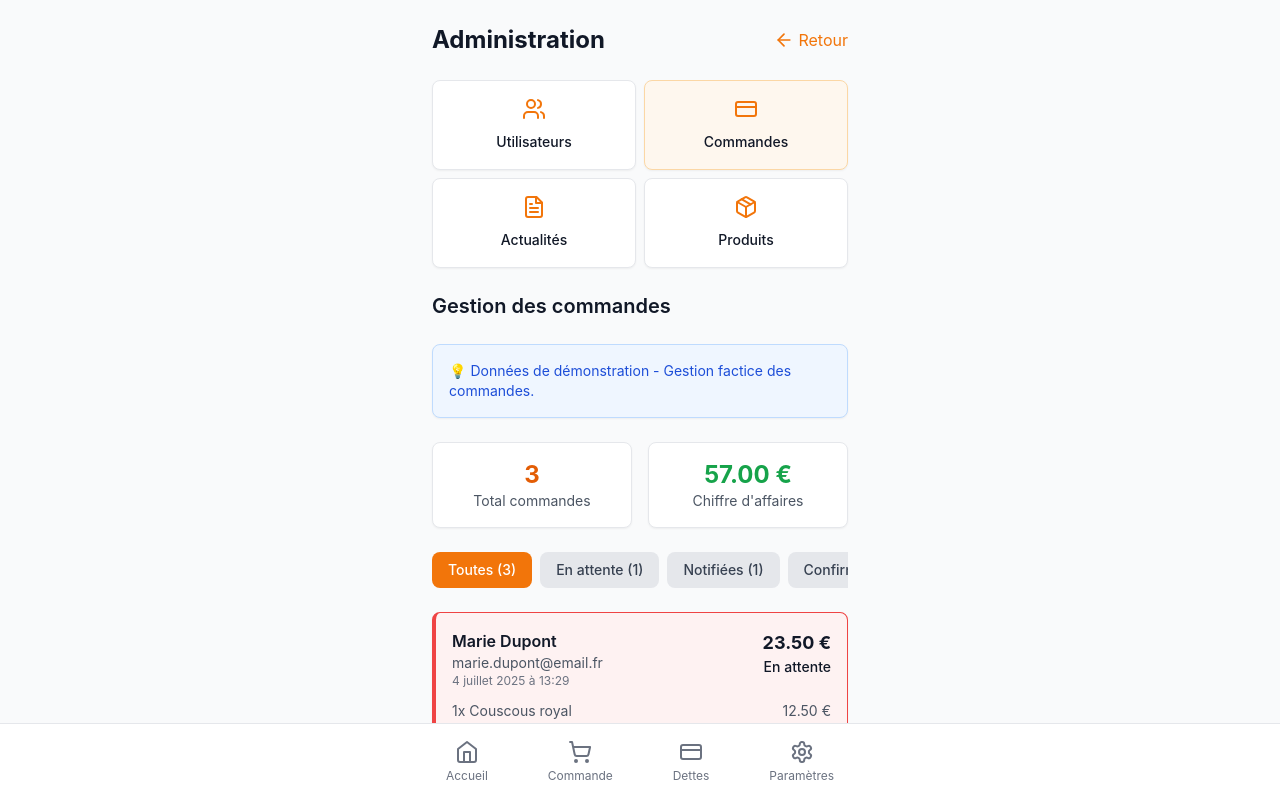
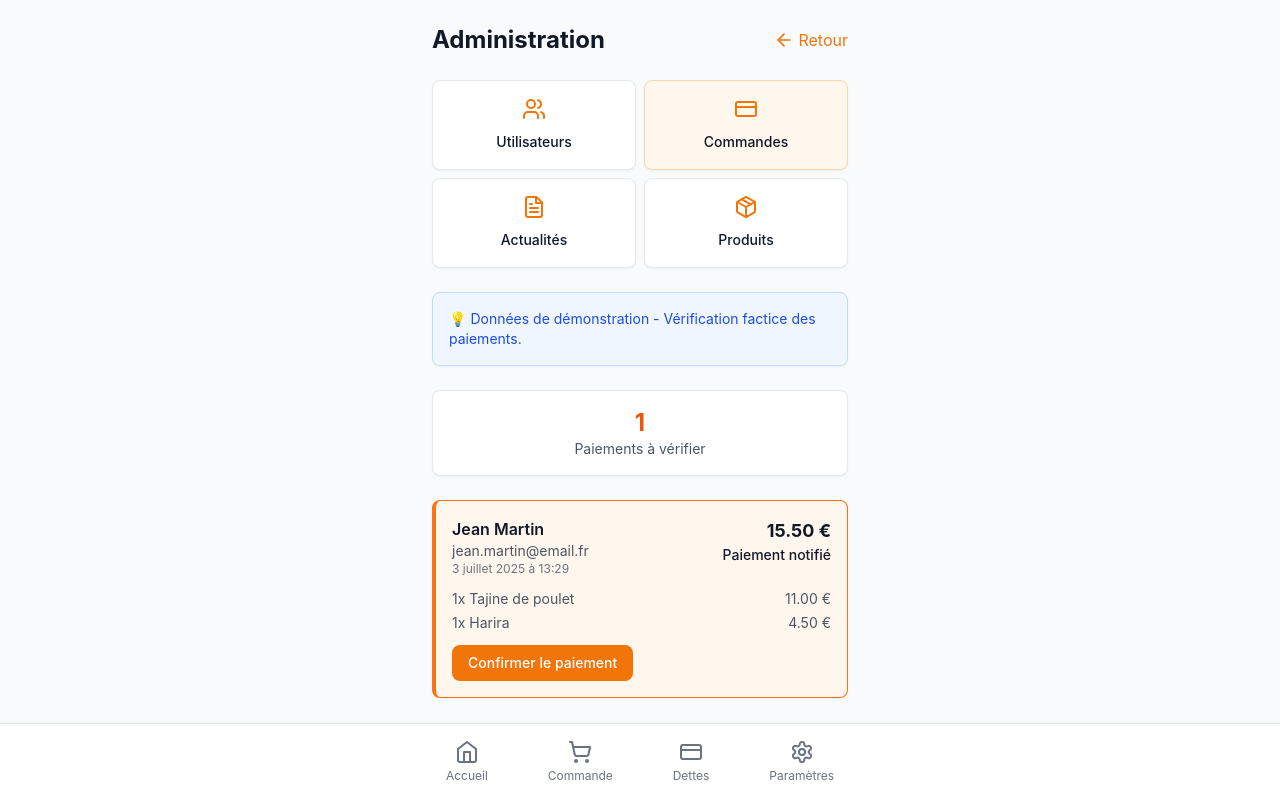
Before and after one commit to TheBatMarch/popotte, a React (Vite) app: page /admin/orders in a window 1280 px wide. Shown: the top 798 px of the page. Built offline with nearby package versions, Linux system fonts and the light colour scheme.

Commit message:
Corriger les titres en double et modifier la gestion des commandes

```diff
--- a/src/pages/Parametres.tsx
+++ b/src/pages/Parametres.tsx
@@ -204,17 +204,17 @@ export function Parametres() {
           {profile?.role === 'admin' && (
             <button
               onClick={() => setCurrentView('orders')}
-              className="card hover:bg-green-50 transition-colors cursor-pointer border-l-4 border-green-500 text-left"
+              className="card hover:bg-orange-50 transition-colors cursor-pointer border-l-4 border-orange-500 text-left"
             >
               <div className="flex items-center space-x-4">
-                <div className="w-12 h-12 bg-green-100 rounded-full flex items-center justify-center">
-                  <CreditCard className="text-green-600" size={24} />
+                <div className="w-12 h-12 bg-orange-100 rounded-full flex items-center justify-center">
+                  <CreditCard className="text-orange-600" size={24} />
                 </div>
                 <div className="flex-1">
-                  <h3 className="font-semibold text-green-900">Gestion des commandes</h3>
-                  <p className="text-sm text-green-600">Suivi des paiements et confirmations</p>
+                  <h3 className="font-semibold text-orange-900">Paiements à vérifier</h3>
+                  <p className="text-sm text-orange-600">Confirmer les paiements notifiés</p>
                 </div>
-                <span className="text-green-400">→</span>
+                <span className="text-orange-400">→</span>
               </div>
             </button>
           )}
@@ -301,7 +301,7 @@ export function Parametres() {
         <h1 className="text-2xl font-bold text-gray-900">
           {currentView === 'main' ? 'Paramètres' :
            currentView === 'users' ? 'Gestion des utilisateurs' :
-           currentView === 'orders' ? 'Gestion des commandes' :
+           currentView === 'orders' ? 'Paiements à vérifier' :
            currentView === 'news' ? 'Gestion des actualités' :
            currentView === 'products' ? 'Gestion des produits' :
            currentView === 'profile' ? 'Mon profil' : 'Paramètres'}
--- a/src/pages/admin/News.tsx
+++ b/src/pages/admin/News.tsx
@@ -113,8 +113,13 @@ export function News() {
 
   return (
     <div className="space-y-6">
+      <div className="card bg-blue-50 border-blue-200">
+        <p className="text-sm text-blue-700">
+          💡 Mode démonstration - Les articles sont stockés temporairement.
+        </p>
+      </div>
+
       <div className="flex items-center justify-between">
-        <h2 className="text-xl font-semibold">Gestion des actualités</h2>
         {!isCreating && (
           <button
             onClick={() => setIsCreating(true)}
@@ -124,12 +129,6 @@ export function News() {
             <span>Nouvel article</span>
           </button>
         )}
-      </div>
-
-      <div className="card bg-blue-50 border-blue-200">
-        <p className="text-sm text-blue-700">
-          💡 Mode démonstration - Les articles sont stockés temporairement.
-        </p>
       </div>
 
       {isCreating && (
--- a/src/pages/admin/Orders.tsx
+++ b/src/pages/admin/Orders.tsx
@@ -5,7 +5,6 @@ import type { Order } from '../../lib/mockData'
 export function Orders() {
   const [orders, setOrders] = useState<Order[]>([])
   const [loading, setLoading] = useState(true)
-  const [filter, setFilter] = useState<'all' | 'pending' | 'payment_notified' | 'confirmed' | 'cancelled'>('all')
 
   useEffect(() => {
     fetchOrders()
@@ -64,18 +63,8 @@ export function Orders() {
     }
   }
 
-  const filteredOrders = orders.filter(order =>
-    filter === 'all' || order.status === filter
-  )
-
-  const stats = {
-    total: orders.length,
-    pending: orders.filter(o => o.status === 'pending').length,
-    notified: orders.filter(o => o.status === 'payment_notified').length,
-    confirmed: orders.filter(o => o.status === 'confirmed').length,
-    cancelled: orders.filter(o => o.status === 'cancelled').length,
-    totalAmount: orders.reduce((sum, o) => sum + o.total_amount, 0)
-  }
+  // Afficher uniquement les paiements notifiés
+  const notifiedOrders = orders.filter(order => order.status === 'payment_notified')
 
   if (loading) {
     return (
@@ -87,67 +76,24 @@ export function Orders() {
 
   return (
     <div className="space-y-6">
-      <h2 className="text-xl font-semibold">Gestion des commandes</h2>
-
       <div className="card bg-blue-50 border-blue-200">
         <p className="text-sm text-blue-700">
-          💡 Données de démonstration - Gestion factice des commandes.
+          💡 Données de démonstration - Vérification factice des paiements.
         </p>
       </div>
 
-      <div className="grid grid-cols-2 gap-4">
-        <div className="card text-center">
-          <div className="text-2xl font-bold text-primary-600">{stats.total}</div>
-          <div className="text-sm text-gray-600">Total commandes</div>
-        </div>
-        <div className="card text-center">
-          <div className="text-2xl font-bold text-green-600">{stats.totalAmount.toFixed(2)} €</div>
-          <div className="text-sm text-gray-600">Chiffre d'affaires</div>
-        </div>
-      </div>
-
-      <div className="flex space-x-2 overflow-x-auto">
-        <button
-          onClick={() => setFilter('all')}
-          className={`px-4 py-2 rounded-lg text-sm font-medium whitespace-nowrap ${
-            filter === 'all' ? 'bg-primary-500 text-white' : 'bg-gray-200 text-gray-700'
-          }`}
-        >
-          Toutes ({stats.total})
-        </button>
-        <button
-          onClick={() => setFilter('pending')}
-          className={`px-4 py-2 rounded-lg text-sm font-medium whitespace-nowrap ${
-            filter === 'pending' ? 'bg-red-500 text-white' : 'bg-gray-200 text-gray-700'
-          }`}
-        >
-          En attente ({stats.pending})
-        </button>
-        <button
-          onClick={() => setFilter('payment_notified')}
-          className={`px-4 py-2 rounded-lg text-sm font-medium whitespace-nowrap ${
-            filter === 'payment_notified' ? 'bg-orange-500 text-white' : 'bg-gray-200 text-gray-700'
-          }`}
-        >
-          Notifiées ({stats.notified})
-        </button>
-        <button
-          onClick={() => setFilter('confirmed')}
-          className={`px-4 py-2 rounded-lg text-sm font-medium whitespace-nowrap ${
-            filter === 'confirmed' ? 'bg-green-500 text-white' : 'bg-gray-200 text-gray-700'
-          }`}
-        >
-          Confirmées ({stats.confirmed})
-        </button>
+      <div className="card text-center">
+        <div className="text-2xl font-bold text-orange-600">{notifiedOrders.length}</div>
+        <div className="text-sm text-gray-600">Paiements à vérifier</div>
       </div>
 
       <div className="space-y-4">
-        {filteredOrders.length === 0 ? (
+        {notifiedOrders.length === 0 ? (
           <div className="card text-center py-8">
-            <p className="text-gray-500">Aucune commande trouvée.</p>
+            <p className="text-gray-500">Aucun paiement à vérifier.</p>
           </div>
         ) : (
-          filteredOrders.map((order) => (
+          notifiedOrders.map((order) => (
             <div key={order.id} className={`card border-l-4 ${getStatusColor(order.status)}`}>
               <div className="flex justify-between items-start mb-3">
                 <div>
--- a/src/pages/admin/Products.tsx
+++ b/src/pages/admin/Products.tsx
@@ -127,8 +127,13 @@ export function Products() {
 
   return (
     <div className="space-y-6">
+      <div className="card bg-blue-50 border-blue-200">
+        <p className="text-sm text-blue-700">
+          💡 Mode démonstration - Les produits sont stockés temporairement.
+        </p>
+      </div>
+
       <div className="flex items-center justify-between">
-        <h2 className="text-xl font-semibold">Gestion des produits</h2>
         {!isCreating && (
           <button
             onClick={() => setIsCreating(true)}
@@ -138,12 +143,6 @@ export function Products() {
             <span>Nouveau produit</span>
           </button>
         )}
-      </div>
-
-      <div className="card bg-blue-50 border-blue-200">
-        <p className="text-sm text-blue-700">
-          💡 Mode démonstration - Les produits sont stockés temporairement.
-        </p>
       </div>
 
       {isCreating && (
```
